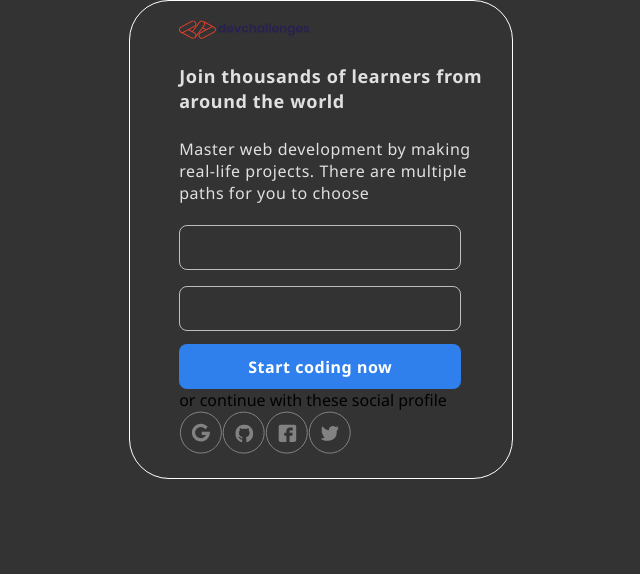
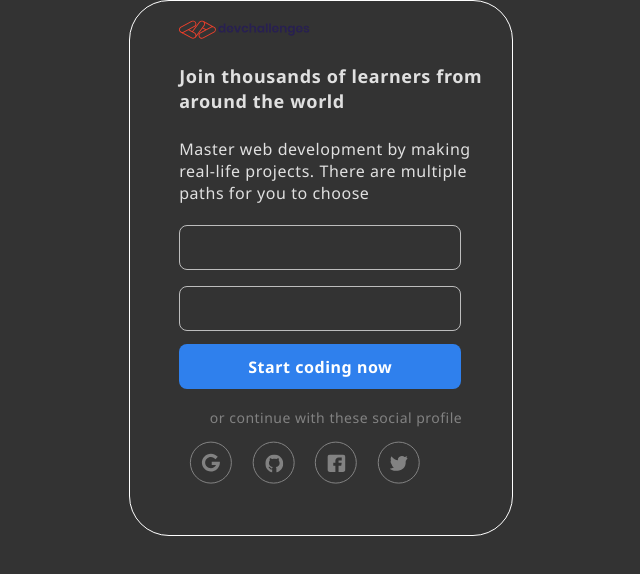
Before and after one commit to EjiroOsiephri/Devchallenges-authentication, a React (Vite) app: page / in a window 1280 px wide. Shown: the top 574 px of the page, without its empty margins (319-959 px from the left). Built offline with nearby package versions, Linux system fonts and the light colour scheme.

Commit message:
Sign up page completed woohoo

```diff
--- a/src/Routes/Signup.jsx
+++ b/src/Routes/Signup.jsx
@@ -25,7 +25,7 @@ const Signup = () => {
                     <button>Start coding now</button>
                 </div>
                 <p>or continue with these social profile</p>
-                <div className="extraLoginDiv">
+                <div className={Styled.extraLoginDiv}>
                     <img src={googleImage} alt="" />
                     <img src={githubImage} alt="" />
                     <img src={facebookImage} alt="" />
--- a/src/components/sass/signup.module.scss
+++ b/src/components/sass/signup.module.scss
@@ -69,9 +69,32 @@ button {
   text-align: center;
   letter-spacing: 0.035em;
   color: #ffffff;
+  margin-bottom: 1.2em;
 }
-@media (max-width: 550px) {
+p {
+  font-family: "Noto Sans";
+  font-style: normal;
+  font-weight: 400;
+  font-size: 14px;
+  line-height: 19px;
+  letter-spacing: 0.035em;
+  color: #828282;
+  text-align: center;
+  margin-bottom: 1em;
+}
+.extraLoginDiv {
+  display: flex;
+  justify-content: space-around;
+  width: 80%;
+  margin-bottom: 2em;
+}
+@media (max-width: 570px) {
   .container {
     width: 95%;
   }
 }
+@media (min-width: 571px) and (max-width: 960px) {
+  .container {
+    width: 50%;
+  }
+}
```
